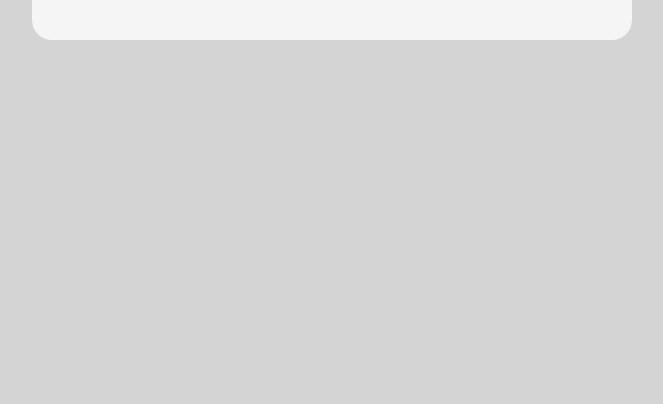
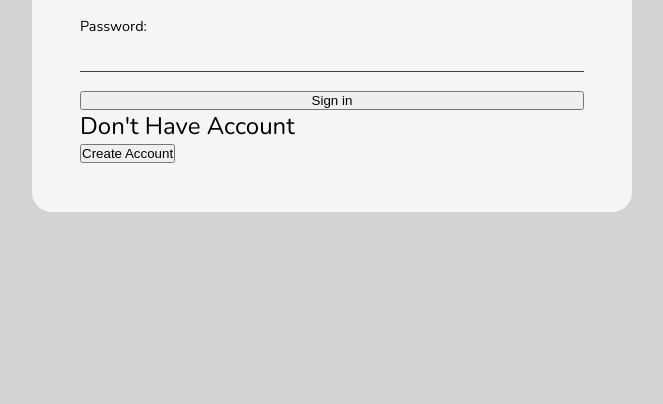
Before and after one commit to rishabhgist/login-template, a website: page index.html in a window 1280 px wide. Shown: the part 396-800 px from the top of the page, without its empty margins (308-971 px from the left). Drawn offline with nearby package versions, Linux system fonts and the light colour scheme.

Commit message:
added style for input and label

```diff
--- a/index.html
+++ b/index.html
@@ -22,9 +22,9 @@
         </div>
         <div class="form">
             <form>
-                <label for="username" class="form-lable">Username:</label>
+                <label for="username" class="form-label">Username:</label>
                 <input type="text" name="username" class="form-input" >
-                <label for="password">Password:</label>
+                <label for="password" class="form-label">Password:</label>
                 <input type="password" name="password" class="form-input">
                 <button type="button" class="btn btn-default">Sign in</button>
             </form>
--- a/sass/_body.scss
+++ b/sass/_body.scss
@@ -24,6 +24,7 @@ body{
     & .brand{
         color: $secondry-color;
         text-align: center;
+        margin: 1.5rem 0;
         &-logo{
                 & img {
                     height: 100px;
@@ -44,4 +45,24 @@ body{
             color: $secondry-color;
         }
     }
+
+    & .form {
+        & form{
+            display: flex;
+            flex-direction: column;
+        }
+        &-label {
+            font-size: .9rem;
+        }
+        & input {
+            outline: none;
+            border: none;
+            background-color: inherit;
+            margin: 0.5rem 0 1.2rem 0;
+            padding-right: 1rem;
+            height: 1.7rem;
+            border-bottom: 1px solid $secondry-color;
+        }
+
+    }
 }
```
Also changed, not shown: css/style.css.
